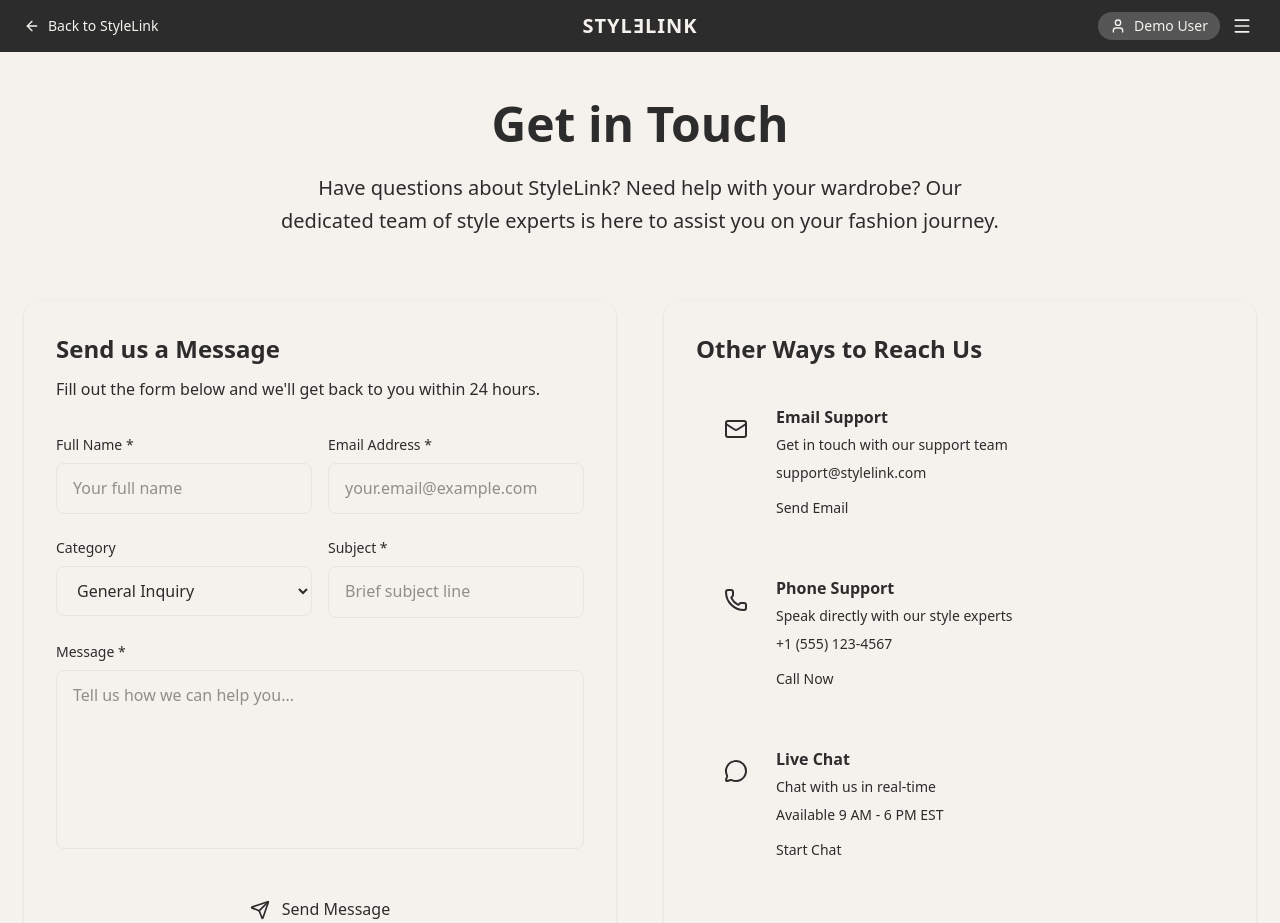
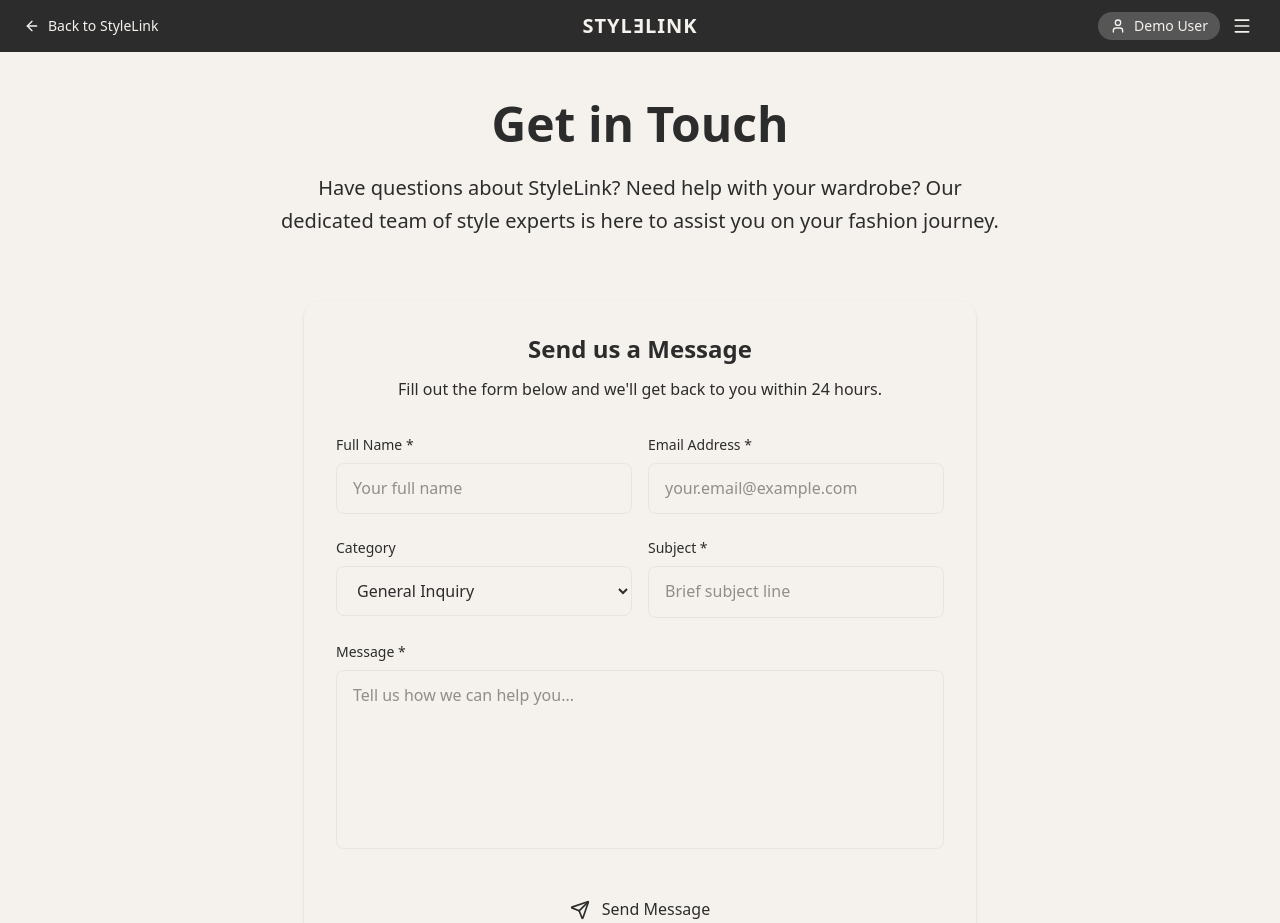
Before and after one commit to Dpippin09/StyleLink, a Next.js app: page /contact in a window 1280 px wide. Shown: the top 923 px of the page. Built offline with nearby package versions, Linux system fonts and the light colour scheme; a web font is replaced by a local one.

Commit message:
cleaned up the contact us page

```diff
--- a/src/app/contact/page.tsx
+++ b/src/app/contact/page.tsx
@@ -1,7 +1,7 @@
 'use client';
 
 import { useState } from 'react';
-import { Mail, Phone, MapPin, Clock, Send, MessageCircle, HelpCircle } from 'lucide-react';
+import { Send } from 'lucide-react';
 import MobileHeader from '@/components/MobileHeader';
 import Footer from '@/components/Footer';
 
@@ -55,47 +55,6 @@
     }, 3000);
   };
 
-  const contactMethods = [
-    {
-      icon: Mail,
-      title: 'Email Support',
-      description: 'Get in touch with our support team',
-      contact: 'support@stylelink.com',
-      action: 'Send Email',
-      href: 'mailto:support@stylelink.com'
-    },
-    {
-      icon: Phone,
-      title: 'Phone Support',
-      description: 'Speak directly with our style experts',
-      contact: '+1 (555) 123-4567',
-      action: 'Call Now',
-      href: 'tel:+15551234567'
-    },
-    {
-      icon: MessageCircle,
-      title: 'Live Chat',
-      description: 'Chat with us in real-time',
-      contact: 'Available 9 AM - 6 PM EST',
-      action: 'Start Chat',
-      href: '#'
-    },
-    {
-      icon: HelpCircle,
-      title: 'Help Center',
-      description: 'Browse our frequently asked questions',
-      contact: 'Instant answers to common questions',
-      action: 'Browse FAQ',
-      href: '#'
-    }
-  ];
-
-  const officeHours = [
-    { day: 'Monday - Friday', hours: '9:00 AM - 6:00 PM EST' },
-    { day: 'Saturday', hours: '10:00 AM - 4:00 PM EST' },
-    { day: 'Sunday', hours: 'Closed' }
-  ];
-
   return (
     <div className="min-h-screen bg-background">
       {/* Header */}
@@ -110,10 +69,10 @@
           </p>
         </div>
 
-        <div className="grid grid-cols-1 lg:grid-cols-2 gap-8 sm:gap-12 mb-12 sm:mb-16">
-          {/* Contact Form */}
+        {/* Contact Form - Centered */}
+        <div className="max-w-2xl mx-auto mb-12 sm:mb-16">
           <div className="bg-card rounded-xl sm:rounded-2xl p-6 sm:p-8 shadow-sm">
-            <div className="mb-8">
+            <div className="mb-8 text-center">
               <h2 className="text-2xl font-bold text-primary mb-3">Send us a Message</h2>
               <p className="text-muted-foreground">
                 Fill out the form below and we'll get back to you within 24 hours.
@@ -238,86 +197,6 @@
               </form>
             )}
           </div>
-
-          {/* Contact Information */}
-          <div className="space-y-8">
-            {/* Contact Methods */}
-            <div className="bg-card rounded-2xl p-8 shadow-sm">
-              <h2 className="text-2xl font-bold text-primary mb-6">Other Ways to Reach Us</h2>
-              <div className="space-y-6">
-                {contactMethods.map((method, index) => (
-                  <div key={index} className="flex items-start gap-4 p-4 bg-background/50 rounded-lg hover:bg-background/80 transition-colors">
-                    <div className="bg-primary/10 p-3 rounded-lg">
-                      <method.icon className="w-6 h-6 text-primary" />
-                    </div>
-                    <div className="flex-1">
-                      <h3 className="font-semibold text-foreground mb-1">{method.title}</h3>
-                      <p className="text-sm text-muted-foreground mb-2">{method.description}</p>
-                      <p className="text-sm font-medium text-foreground mb-3">{method.contact}</p>
-                      <a
-                        href={method.href}
-                        className="inline-flex items-center text-sm text-primary hover:underline underline-offset-4"
-                      >
-                        {method.action}
-                      </a>
-                    </div>
-                  </div>
-                ))}
-              </div>
-            </div>
-
-            {/* Office Hours */}
-            <div className="bg-card rounded-2xl p-8 shadow-sm">
-              <div className="flex items-center gap-3 mb-6">
-                <Clock className="w-6 h-6 text-primary" />
-                <h2 className="text-2xl font-bold text-primary">Support Hours</h2>
-              </div>
-              <div className="space-y-4">
-                {officeHours.map((schedule, index) => (
-                  <div key={index} className="flex items-center justify-between py-3 border-b border-border last:border-b-0">
-                    <span className="font-medium text-foreground">{schedule.day}</span>
-                    <span className="text-muted-foreground">{schedule.hours}</span>
-                  </div>
-                ))}
-              </div>
-              <div className="mt-6 p-4 bg-primary/5 rounded-lg">
-                <p className="text-sm text-muted-foreground">
-                  <strong className="text-primary">Note:</strong> For urgent matters outside business hours,
-                  please email us and we'll respond as soon as possible.
-                </p>
-              </div>
-            </div>
-
-            {/* Location */}
-            <div className="bg-card rounded-2xl p-8 shadow-sm">
-              <div className="flex items-center gap-3 mb-6">
-                <MapPin className="w-6 h-6 text-primary" />
-                <h2 className="text-2xl font-bold text-primary">Visit Our Office</h2>
-              </div>
-              <div className="space-y-4">
-                <div>
-                  <h3 className="font-semibold text-foreground mb-2">StyleLink Headquarters</h3>
-                  <p className="text-muted-foreground">
-                    123 Fashion Avenue<br />
-                    Suite 500<br />
-                    New York, NY 10001<br />
-                    United States
-                  </p>
-                </div>
-                <div className="pt-4">
-                  <a
-                    href="https://maps.google.com"
-                    target="_blank"
-                    rel="noopener noreferrer"
-                    className="inline-flex items-center text-primary hover:underline underline-offset-4"
-                  >
-                    <MapPin className="w-4 h-4 mr-2" />
-                    View on Google Maps
-                  </a>
-                </div>
-              </div>
-            </div>
-          </div>
         </div>
 
         {/* FAQ Section */}
```
